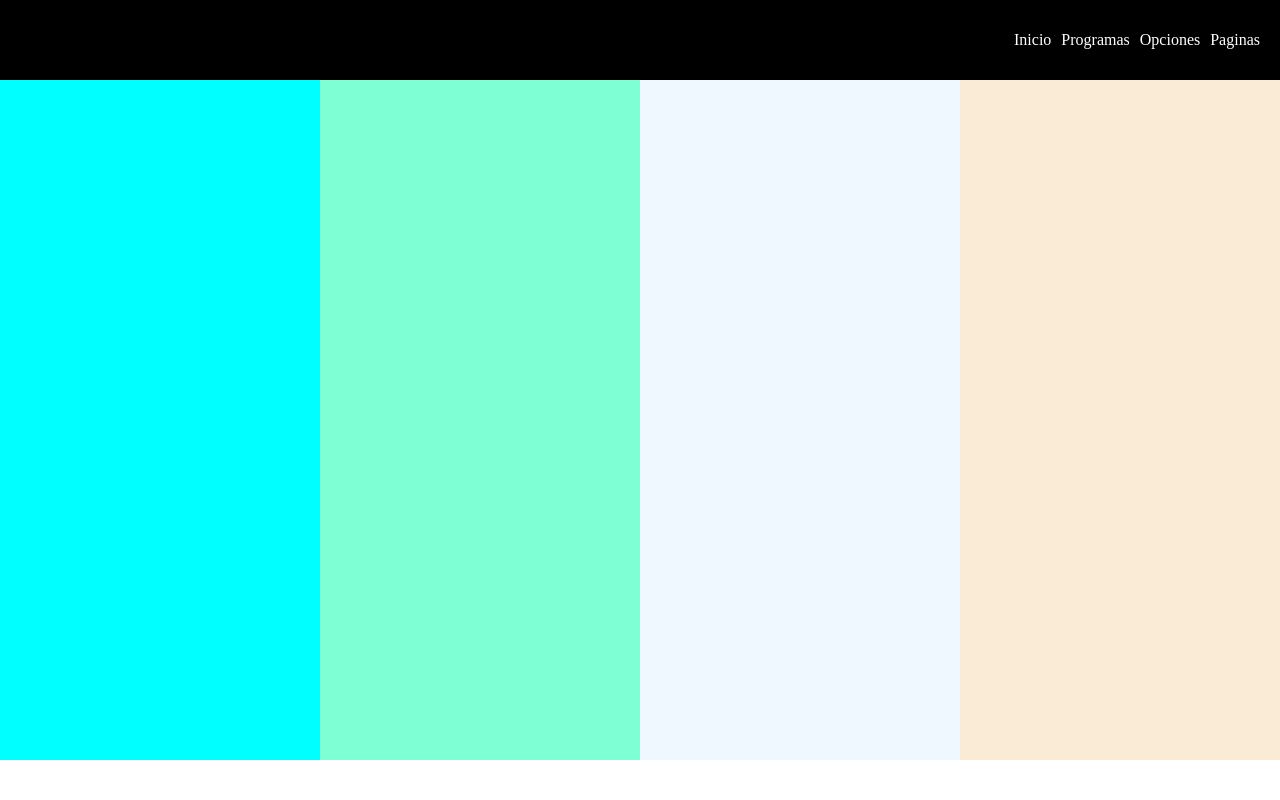
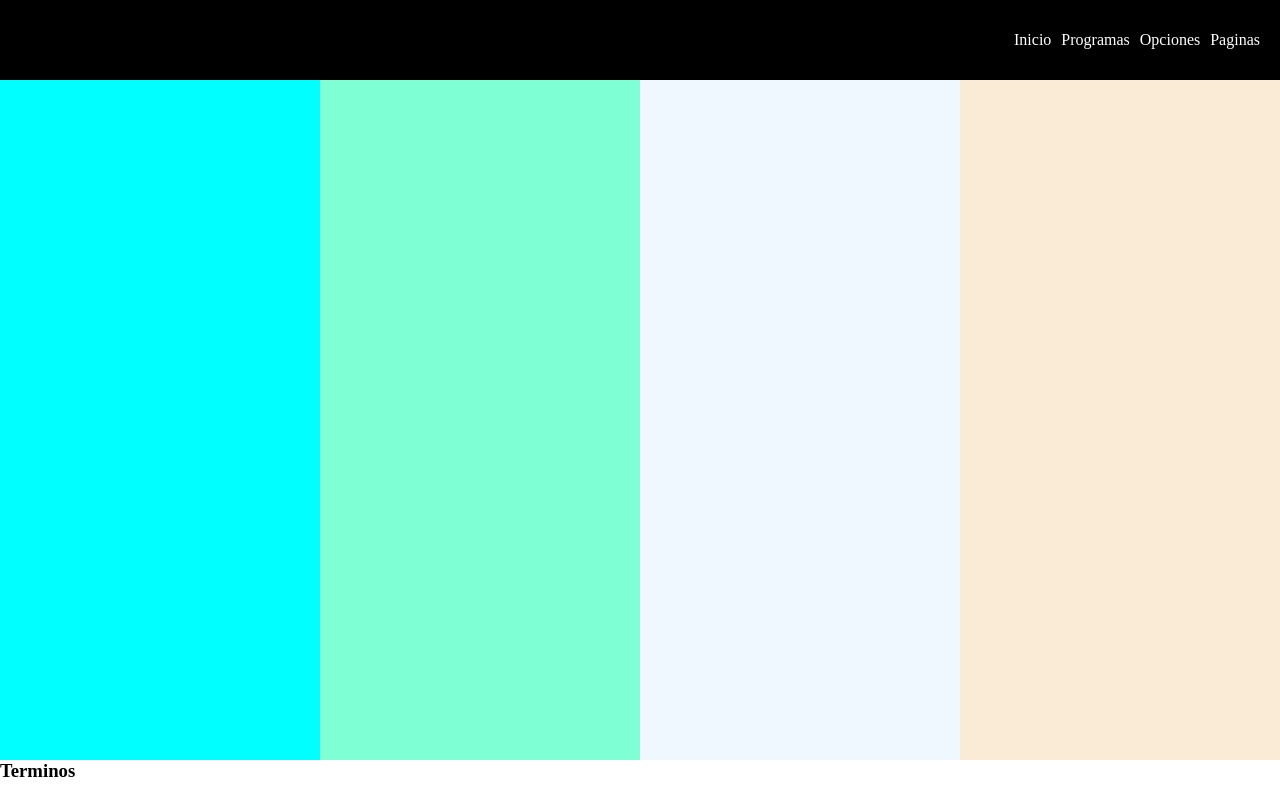
Before and after one commit to SebastianCastillo07/Dise-o-basico, a plain HTML site: page index.html in a window 1280 px wide. Drawn offline with Linux system fonts and the light colour scheme.

Commit message:
Creando el footer

```diff
--- a/index.html
+++ b/index.html
@@ -22,5 +22,8 @@
         <section class="sect3"></section>
         <section class="sect4"></section>
     </main>
+    <footer>
+        <h3>Terminos</h3>
+    </footer>
 </body>
 </html>
```
